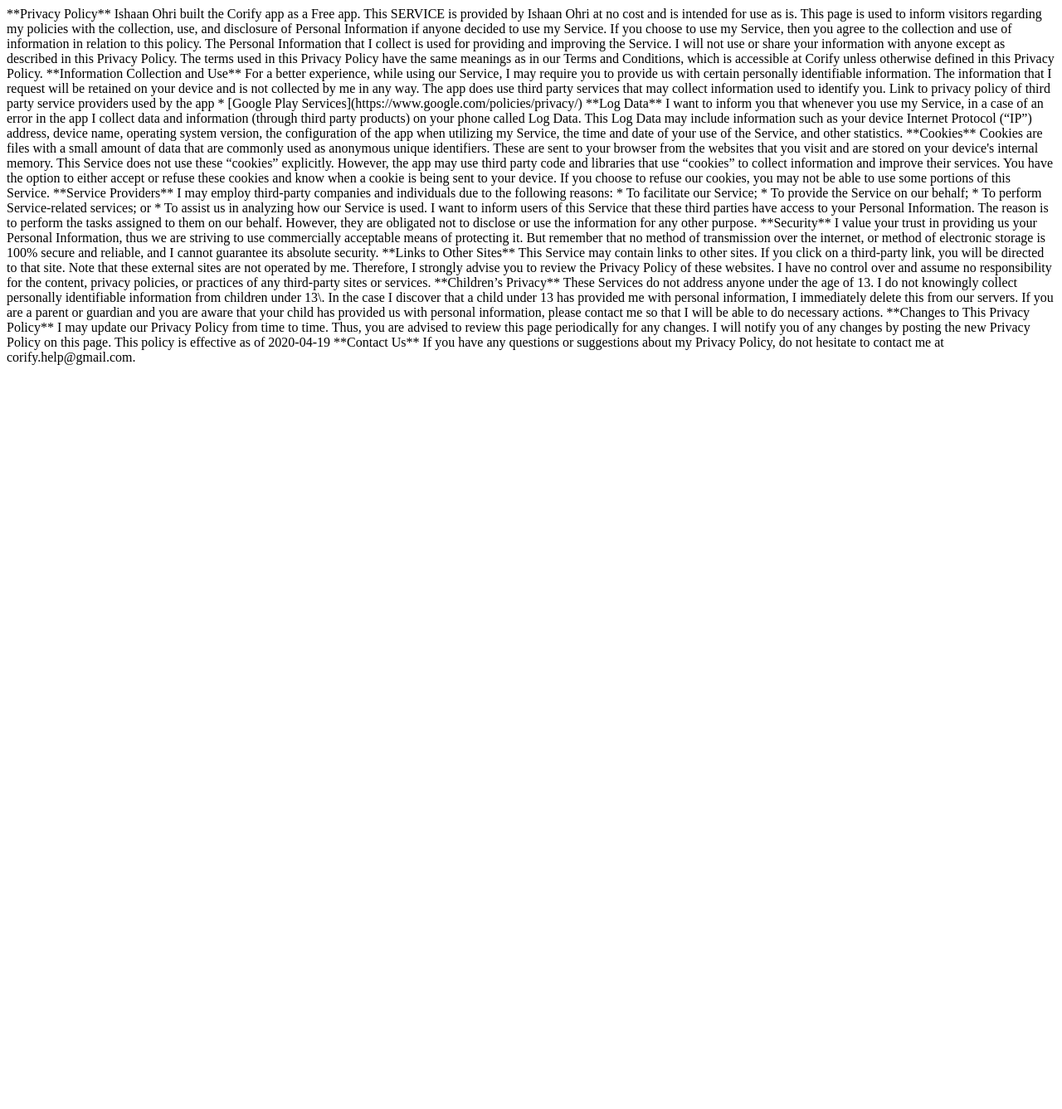
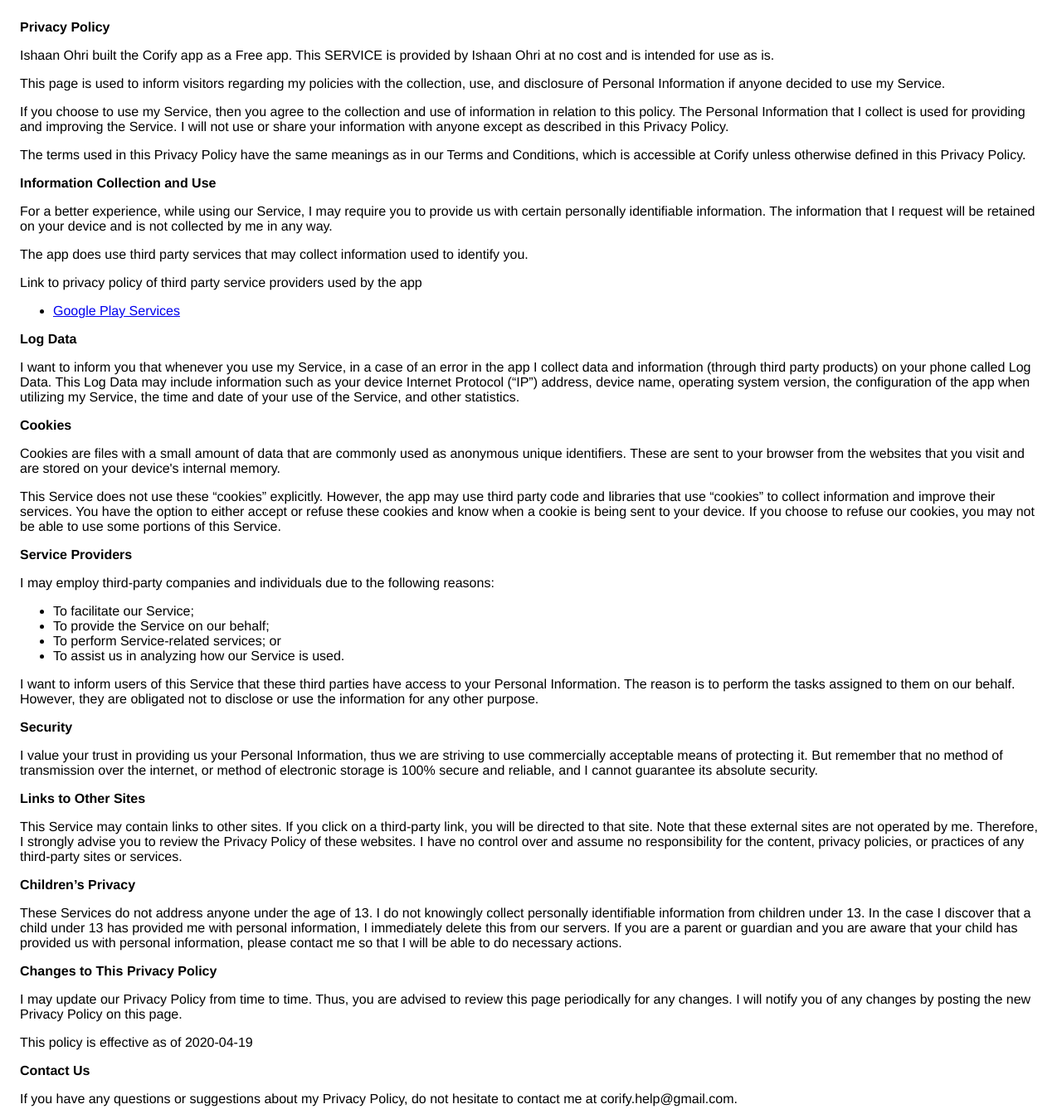
Before and after one commit to IshaanOhri/corify-privacypolicy-app, a plain HTML site: page index.html in a window 1280 px wide. Shown: the whole page at 83% size. Before the commit the page ends 800 px from the top, so only its background shows below. Drawn offline with Linux system fonts and the light colour scheme.

Commit message:
Update index.html

```diff
--- a/index.html
+++ b/index.html
@@ -1,62 +1,109 @@
-**Privacy Policy**
-
-Ishaan Ohri built the Corify app as a Free app. This SERVICE is provided by Ishaan Ohri at no cost and is intended for use as is.
-
-This page is used to inform visitors regarding my policies with the collection, use, and disclosure of Personal Information if anyone decided to use my Service.
-
-If you choose to use my Service, then you agree to the collection and use of information in relation to this policy. The Personal Information that I collect is used for providing and improving the Service. I will not use or share your information with anyone except as described in this Privacy Policy.
-
-The terms used in this Privacy Policy have the same meanings as in our Terms and Conditions, which is accessible at Corify unless otherwise defined in this Privacy Policy.
-
-**Information Collection and Use**
-
-For a better experience, while using our Service, I may require you to provide us with certain personally identifiable information. The information that I request will be retained on your device and is not collected by me in any way.
-
-The app does use third party services that may collect information used to identify you.
-
-Link to privacy policy of third party service providers used by the app
-
-*   [Google Play Services](https://www.google.com/policies/privacy/)
-
-**Log Data**
-
-I want to inform you that whenever you use my Service, in a case of an error in the app I collect data and information (through third party products) on your phone called Log Data. This Log Data may include information such as your device Internet Protocol (“IP”) address, device name, operating system version, the configuration of the app when utilizing my Service, the time and date of your use of the Service, and other statistics.
-
-**Cookies**
-
-Cookies are files with a small amount of data that are commonly used as anonymous unique identifiers. These are sent to your browser from the websites that you visit and are stored on your device's internal memory.
-
-This Service does not use these “cookies” explicitly. However, the app may use third party code and libraries that use “cookies” to collect information and improve their services. You have the option to either accept or refuse these cookies and know when a cookie is being sent to your device. If you choose to refuse our cookies, you may not be able to use some portions of this Service.
-
-**Service Providers**
-
-I may employ third-party companies and individuals due to the following reasons:
-
-*   To facilitate our Service;
-*   To provide the Service on our behalf;
-*   To perform Service-related services; or
-*   To assist us in analyzing how our Service is used.
-
-I want to inform users of this Service that these third parties have access to your Personal Information. The reason is to perform the tasks assigned to them on our behalf. However, they are obligated not to disclose or use the information for any other purpose.
-
-**Security**
-
-I value your trust in providing us your Personal Information, thus we are striving to use commercially acceptable means of protecting it. But remember that no method of transmission over the internet, or method of electronic storage is 100% secure and reliable, and I cannot guarantee its absolute security.
-
-**Links to Other Sites**
-
-This Service may contain links to other sites. If you click on a third-party link, you will be directed to that site. Note that these external sites are not operated by me. Therefore, I strongly advise you to review the Privacy Policy of these websites. I have no control over and assume no responsibility for the content, privacy policies, or practices of any third-party sites or services.
-
-**Children’s Privacy**
-
-These Services do not address anyone under the age of 13. I do not knowingly collect personally identifiable information from children under 13\. In the case I discover that a child under 13 has provided me with personal information, I immediately delete this from our servers. If you are a parent or guardian and you are aware that your child has provided us with personal information, please contact me so that I will be able to do necessary actions.
-
-**Changes to This Privacy Policy**
-
-I may update our Privacy Policy from time to time. Thus, you are advised to review this page periodically for any changes. I will notify you of any changes by posting the new Privacy Policy on this page.
-
-This policy is effective as of 2020-04-19
-
-**Contact Us**
-
-If you have any questions or suggestions about my Privacy Policy, do not hesitate to contact me at corify.help@gmail.com.
+<!DOCTYPE html>
+    <html>
+    <head>
+      <meta charset='utf-8'>
+      <meta name='viewport' content='width=device-width'>
+      <title>Privacy Policy</title>
+      <style> body { font-family: 'Helvetica Neue', Helvetica, Arial, sans-serif; padding:1em; } </style>
+    </head>
+    <body>
+    <strong>Privacy Policy</strong> <p>
+                  Ishaan Ohri built the Corify app as
+                  a Free app. This SERVICE is provided by
+                  Ishaan Ohri at no cost and is intended for use as
+                  is.
+                </p> <p>
+                  This page is used to inform visitors regarding my
+                  policies with the collection, use, and disclosure of Personal
+                  Information if anyone decided to use my Service.
+                </p> <p>
+                  If you choose to use my Service, then you agree to
+                  the collection and use of information in relation to this
+                  policy. The Personal Information that I collect is
+                  used for providing and improving the Service. I will not use or share your information with
+                  anyone except as described in this Privacy Policy.
+                </p> <p>
+                  The terms used in this Privacy Policy have the same meanings
+                  as in our Terms and Conditions, which is accessible at
+                  Corify unless otherwise defined in this Privacy Policy.
+                </p> <p><strong>Information Collection and Use</strong></p> <p>
+                  For a better experience, while using our Service, I
+                  may require you to provide us with certain personally
+                  identifiable information. The information that
+                  I request will be retained on your device and is not collected by me in any way.
+                </p> <div><p>
+                    The app does use third party services that may collect
+                    information used to identify you.
+                  </p> <p>
+                    Link to privacy policy of third party service providers used
+                    by the app
+                  </p> <ul><li><a href="https://www.google.com/policies/privacy/" target="_blank">Google Play Services</a></li><!----><!----><!----><!----><!----><!----><!----><!----><!----><!----><!----><!----><!----><!----><!----></ul></div> <p><strong>Log Data</strong></p> <p>
+                  I want to inform you that whenever you
+                  use my Service, in a case of an error in the app
+                  I collect data and information (through third party
+                  products) on your phone called Log Data. This Log Data may
+                  include information such as your device Internet Protocol
+                  (“IP”) address, device name, operating system version, the
+                  configuration of the app when utilizing my Service,
+                  the time and date of your use of the Service, and other
+                  statistics.
+                </p> <p><strong>Cookies</strong></p> <p>
+                  Cookies are files with a small amount of data that are
+                  commonly used as anonymous unique identifiers. These are sent
+                  to your browser from the websites that you visit and are
+                  stored on your device's internal memory.
+                </p> <p>
+                  This Service does not use these “cookies” explicitly. However,
+                  the app may use third party code and libraries that use
+                  “cookies” to collect information and improve their services.
+                  You have the option to either accept or refuse these cookies
+                  and know when a cookie is being sent to your device. If you
+                  choose to refuse our cookies, you may not be able to use some
+                  portions of this Service.
+                </p> <p><strong>Service Providers</strong></p> <p>
+                  I may employ third-party companies and
+                  individuals due to the following reasons:
+                </p> <ul><li>To facilitate our Service;</li> <li>To provide the Service on our behalf;</li> <li>To perform Service-related services; or</li> <li>To assist us in analyzing how our Service is used.</li></ul> <p>
+                  I want to inform users of this Service
+                  that these third parties have access to your Personal
+                  Information. The reason is to perform the tasks assigned to
+                  them on our behalf. However, they are obligated not to
+                  disclose or use the information for any other purpose.
+                </p> <p><strong>Security</strong></p> <p>
+                  I value your trust in providing us your
+                  Personal Information, thus we are striving to use commercially
+                  acceptable means of protecting it. But remember that no method
+                  of transmission over the internet, or method of electronic
+                  storage is 100% secure and reliable, and I cannot
+                  guarantee its absolute security.
+                </p> <p><strong>Links to Other Sites</strong></p> <p>
+                  This Service may contain links to other sites. If you click on
+                  a third-party link, you will be directed to that site. Note
+                  that these external sites are not operated by me.
+                  Therefore, I strongly advise you to review the
+                  Privacy Policy of these websites. I have
+                  no control over and assume no responsibility for the content,
+                  privacy policies, or practices of any third-party sites or
+                  services.
+                </p> <p><strong>Children’s Privacy</strong></p> <p>
+                  These Services do not address anyone under the age of 13.
+                  I do not knowingly collect personally
+                  identifiable information from children under 13. In the case
+                  I discover that a child under 13 has provided
+                  me with personal information, I immediately
+                  delete this from our servers. If you are a parent or guardian
+                  and you are aware that your child has provided us with
+                  personal information, please contact me so that
+                  I will be able to do necessary actions.
+                </p> <p><strong>Changes to This Privacy Policy</strong></p> <p>
+                  I may update our Privacy Policy from
+                  time to time. Thus, you are advised to review this page
+                  periodically for any changes. I will
+                  notify you of any changes by posting the new Privacy Policy on
+                  this page.
+                </p> <p>This policy is effective as of 2020-04-19</p> <p><strong>Contact Us</strong></p> <p>
+                  If you have any questions or suggestions about my
+                  Privacy Policy, do not hesitate to contact me at corify.help@gmail.com.
+                </p>
+    </body>
+    </html>
```
